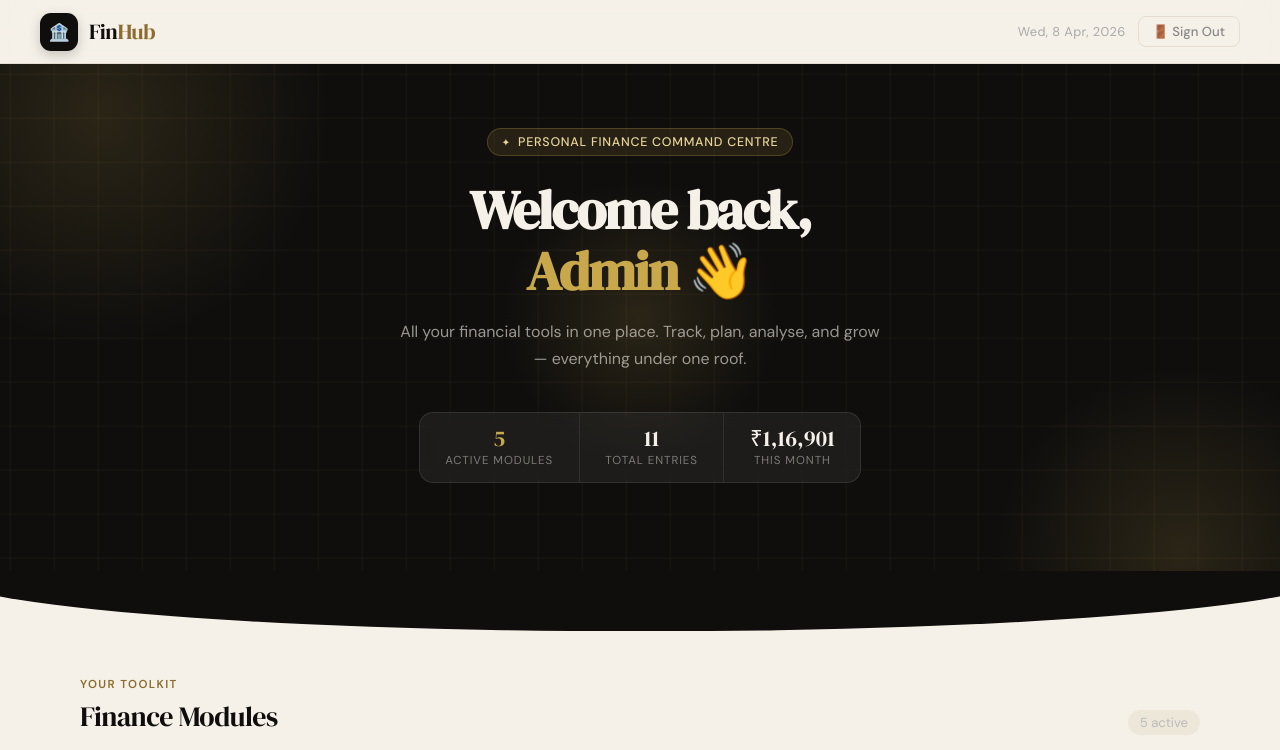
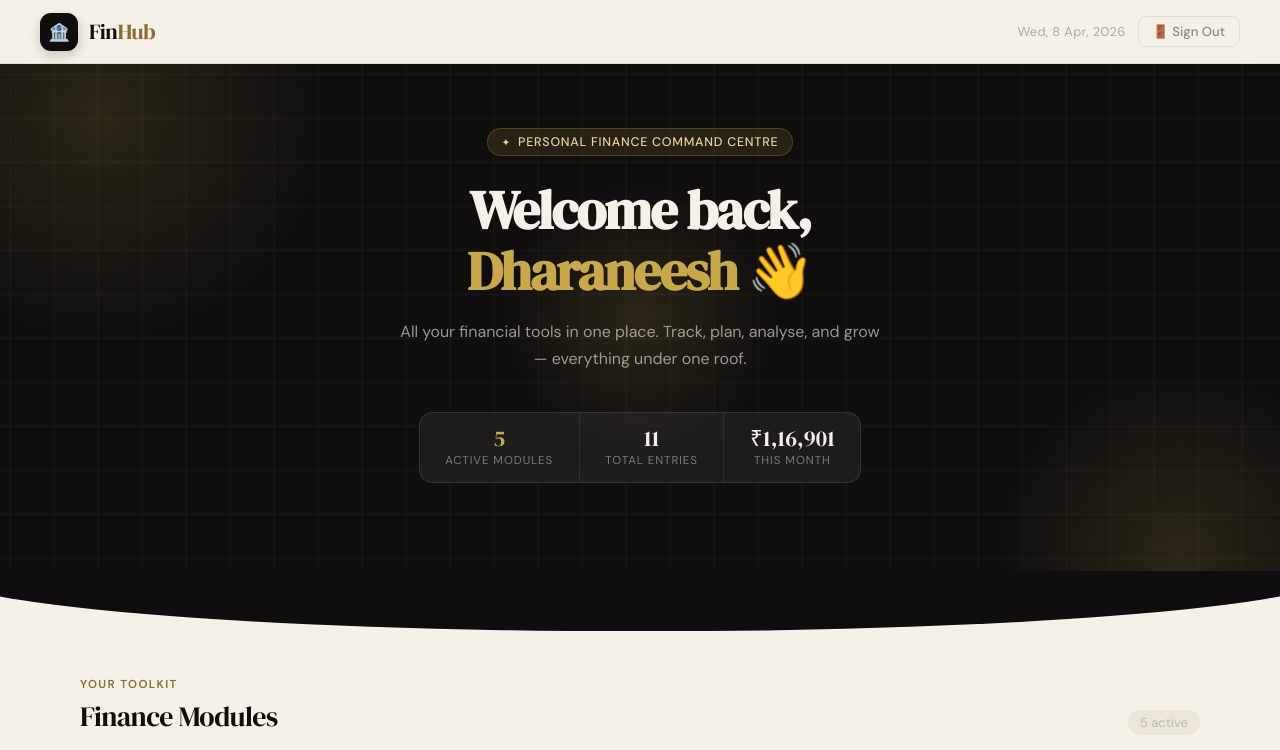
Before and after one commit to dharaneeshlr-cmyk/FinHub, a Flask app: page /home in a window 1280 px wide. Shown: the top 750 px of the page. Run offline with Flask 3, Linux system fonts and the light colour scheme; the visitor is signed in with stand-in values (Sample User, id 1); data comes from the database, SQL or seed files in the repository; data that the repository does not hold is empty.

Commit message:
Update home.html

```diff
--- a/templates/home.html
+++ b/templates/home.html
@@ -374,7 +374,7 @@ footer strong{color:#aaa}
   <div class="orb3 hero-orb"></div>
   <div class="hero-inner">
     <div class="hero-badge">Personal Finance Command Centre</div>
-    <h1>Welcome back,<br><em>Admin</em> 👋</h1>
+    <h1>Welcome back,<br><em>Dharaneesh</em> 👋</h1>
     <p class="hero-sub">All your financial tools in one place. Track, plan, analyse, and grow — everything under one roof.</p>
     <div class="hero-stats">
       <div class="hstat">
```
